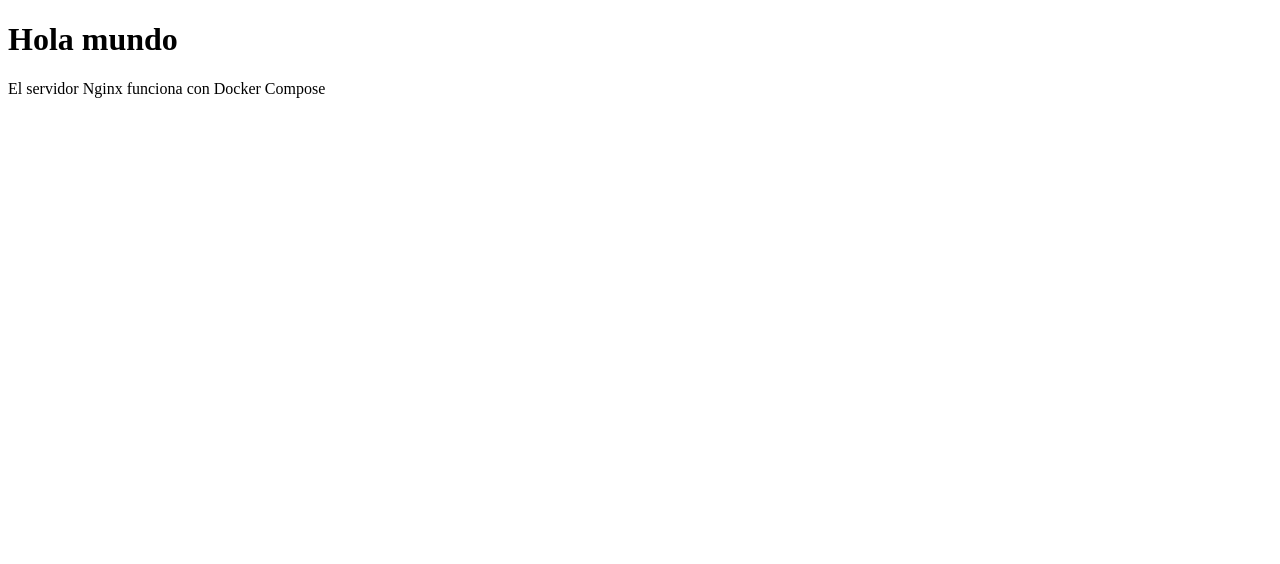
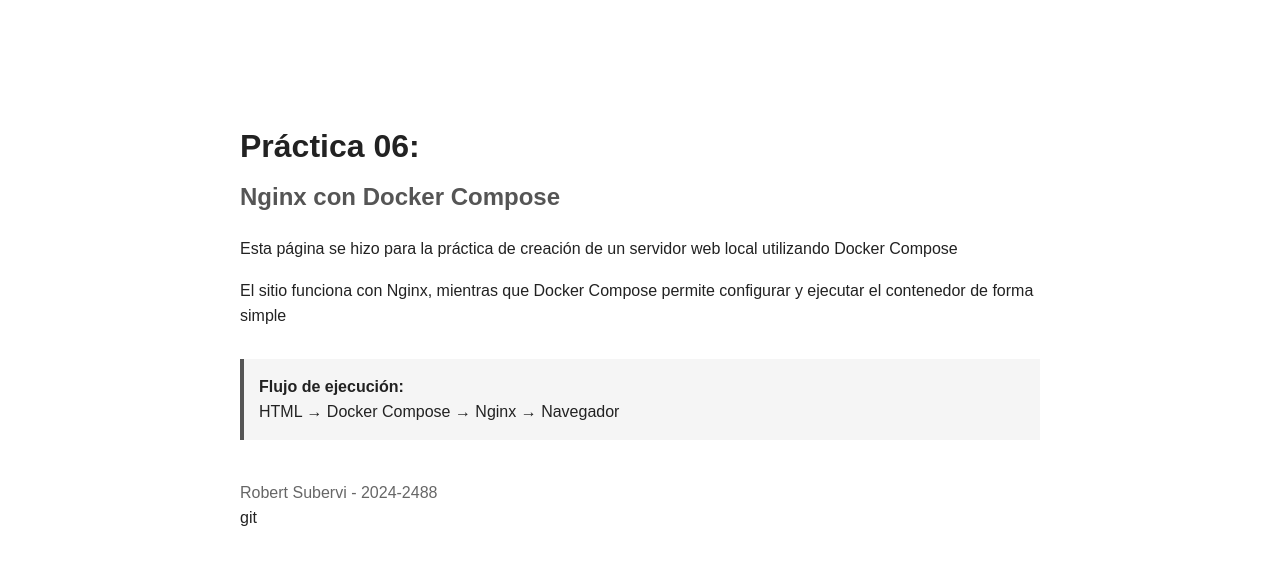
Before and after one commit to 29-Robert/Nginx-Practica-con-Docker, a plain HTML site: page src/index.html in a window 1280 px wide. Drawn offline with Linux system fonts and the light colour scheme.

Commit message:
Mejorar diseño de la pagina web

```diff
--- a/src/index.html
+++ b/src/index.html
@@ -3,10 +3,63 @@
 <head>
     <meta charset="UTF-8">
     <meta name="viewport" content="width=device-width, initial-scale=1.0">
-    <title>Hola Mundo</title>
+    <title>Servidor Web Nginx</title>
+
+    <style>
+        body {
+            font-family: Arial, sans-serif;
+            max-width: 800px;
+            margin: 80px auto;
+            padding: 20px;
+            color: #222;
+            line-height: 1.6;
+        }
+
+        h1 {
+            margin-bottom: 5px;
+        }
+
+        h2 {
+            color: #555;
+            margin-top: 0;
+        }
+
+        .info {
+            margin-top: 30px;
+            padding: 15px;
+            border-left: 4px solid #555;
+            background: #f5f5f5;
+        }
+
+        footer {
+            margin-top: 40px;
+            color: #666;
+        }
+    </style>
 </head>
 <body>
-    <h1>Hola mundo</h1>
-    <p>El servidor Nginx funciona con Docker Compose</p>
-</body>
+
+    <h1>Práctica 06:</h1>
+    <h2>Nginx con Docker Compose</h2>
+
+    <p>
+        Esta página se hizo para la práctica de creación
+        de un servidor web local utilizando Docker Compose
+    </p>
+
+    <p>
+        El sitio funciona con Nginx, mientras que Docker Compose
+        permite configurar y ejecutar el contenedor de forma simple
+    </p>
+
+    <div class="info">
+        <strong>Flujo de ejecución:</strong><br>
+        HTML → Docker Compose → Nginx → Navegador
+    </div>
+
+    <footer>
+        Robert Subervi - 2024-2488
+    </footer>
+
+</body>git
 </html>
```
